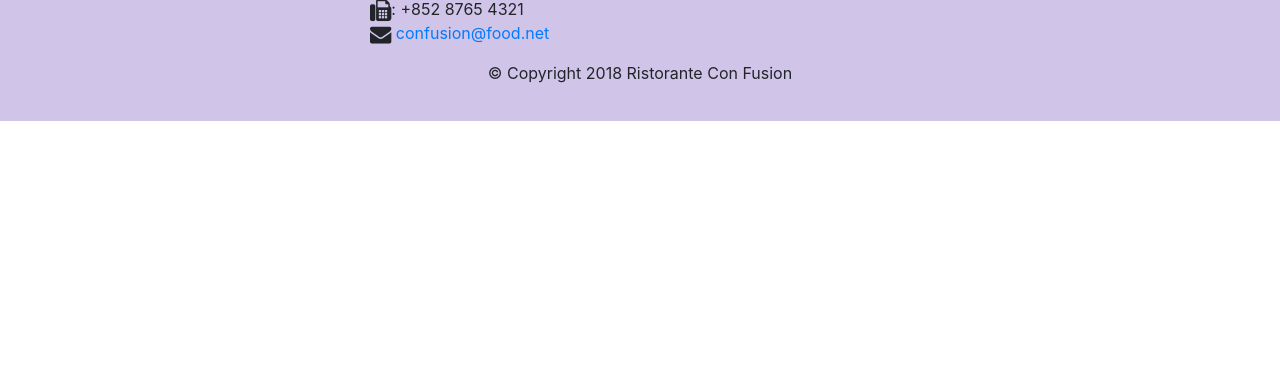
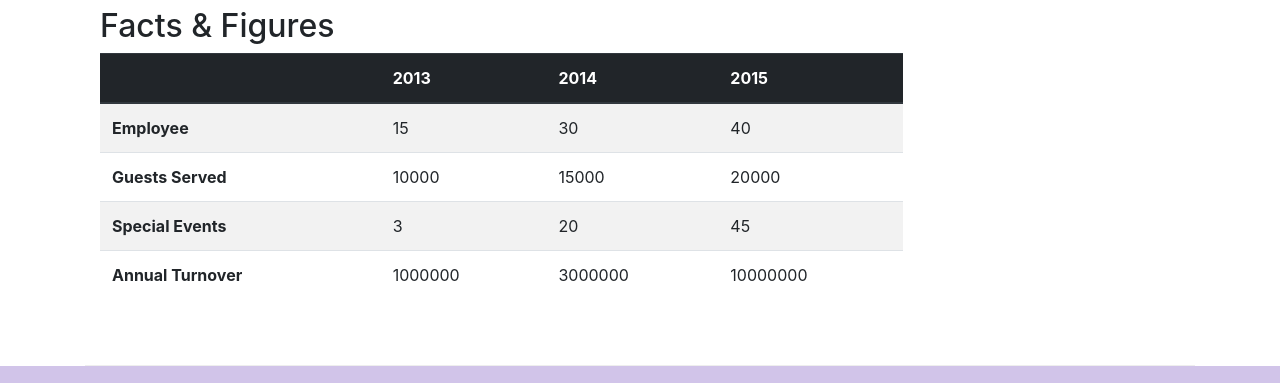
Before and after one commit to Sahilgupta8423/Bootstrap4, a website: page aboutus.html in a window 1280 px wide. Shown: the part 1705-2088 px from the top of the page. Before the commit the page ends 1826 px from the top, so only its background shows below. Drawn offline with nearby package versions, Linux system fonts and the light colour scheme.

Commit message:
Tables and Cards

```diff
--- a/aboutus.html
+++ b/aboutus.html
@@ -64,13 +64,39 @@
             </div>
         </div>
 
-        <div class="row row-content align-items-center">
+        <div class="row row-content">
             <div class="col-sm-6">
                 <h2>Our History</h2>
                 <p>Started in 2010, Ristorante con Fusion quickly established itself as a culinary icon par excellence in Hong Kong. With its unique brand of world fusion cuisine that can be found nowhere else, it enjoys patronage from the A-list clientele in Hong Kong.  Featuring four of the best three-star Michelin chefs in the world, you never know what will arrive on your plate the next time you visit us.</p>
                 <p>The restaurant traces its humble beginnings to <em>The Frying Pan</em>, a successful chain started by our CEO, Mr. Peter Pan, that featured for the first time the world's best cuisines in a pan.</p>
             </div>
             <div class="col-sm">
+                <div class="card">
+                    <h3 class="card-header bg-primary text-white">Facts At a Glance</h3>
+                    <div class="card-body">
+                        <dl class="row">
+                            <dt class="col-6">Started</dt>
+                            <dt class="col-6">3 Feb. 2013</dt>
+                            <dt class="col-6">Major Stake Holder</dt>
+                            <dt class="col-6">HK Fine Foods Inc.</dt>
+                            <dt class="col-6">Last Year's Turnover</dt>
+                            <dt class="col-6">$1,350,725</dt>
+                            <dt class="col-6">Employee</dt>
+                            <dt class="col-6">40</dt>
+                        </dl>
+                    </div>
+                </div>
+            </div>
+            <div class="col-12">
+                <div class="card card-body bg-light">
+                    <blockquote class="blockquote">
+                        <p class="mb-0">You Better Cut The Pizza In Four Peices Because I'm Not Hungry To Eat Six.</p>
+                        <footer class="blockquote-footer">Yogi Berra,
+                            <cite title="Source Title">The Wit and Wisdom of Yogi Berra, p. Pepe Diverson Books 2014</cite>
+                        </footer>
+                    </blockquote>
+
+                </div>
             </div>
         </div>
 
@@ -87,6 +113,58 @@
                 <h3>Alberto Somayya <small>Executive Chef</small></h3>
                 <p class="d-none d-sm-block">Award winning three-star Michelin chef with wide International experience having worked closely with whos-who in the culinary world, he specializes in creating mouthwatering Indo-Italian fusion experiences. He says, <em>Put together the cuisines from the two craziest cultures, and you get a winning hit! Amma Mia!</em></p>
             </div>
+       </div>
+       <div class="row row-content">
+           <div class="col-12 col-sm-9">
+               <h2>Facts &amp; Figures</h2>
+               <div class="table-responsive">
+                   <table class="table table-striped">
+                       <thead class="thead-dark">
+                           <tr>
+                               <th>&nbsp;</th>
+                               <th>2013</th>
+                               <th>2014</th>
+                               <th>2015</th>
+
+                           </tr>
+
+
+
+                       </thead>
+                       <tbody>
+                           <tr>
+                               <th>Employee</th>
+                               <td>15</td>
+                               <td>30</td>
+                               <td>40</td>
+                           </tr>
+
+                           <tr>
+                               <th>Guests Served</th>
+                               <td>10000</td>
+                               <td>15000</td>
+                               <td>20000</td>
+                           </tr>
+
+                           <tr>
+                               <th>Special Events</th>
+                               <td>3</td>
+                               <td>20</td>
+                               <td>45</td>
+                           </tr>
+
+                           <tr>
+                               <th>Annual Turnover</th>
+                               <td>1000000</td>
+                               <td>3000000</td>
+                               <td>10000000</td>
+                           </tr>
+                       </tbody>
+                   </table>
+               </div>
+
+           </div>
+           <div class="col col-sm-3"></div>
        </div>
 
     </div>
```
Also changed, not shown: contactus.html (+1 -1 lines).
